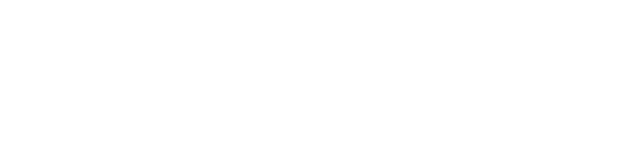
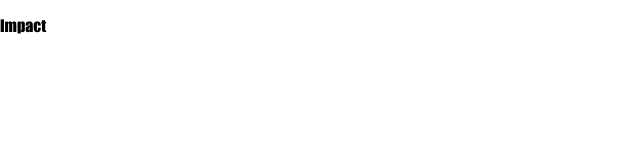
Before and after one commit to electrovoyage/exapunks-online-demo, a plain HTML site: page index.html in a window 1280 px wide. Shown: the full height of the page, 0-640 px from the left. Drawn offline with Linux system fonts and the light colour scheme; a web font is replaced by a local one.

Commit message:
will this work

```diff
--- a/scripts/resolution_forcer.js
+++ b/scripts/resolution_forcer.js
@@ -1,6 +1,7 @@
 function ForceResolution() {
     //console.log(window.outerWidth, window.outerHeight)
-    if (!(window.outerWidth < 1858 && window.outerHeight < 1080)) {
+
+    if (window.outerWidth > window.outerHeight < 1080) {
         const content = document.querySelector('.main');
         content.style.display = 'inherit'
     }
--- a/styles/index.css
+++ b/styles/index.css
@@ -8,5 +8,5 @@
 }
 
 .main {
-    background-image: url('https://electrovoyage.github.io/exapunks-online-demo/textures/desktop/background.png')
+    background-image: image('https://electrovoyage.github.io/exapunks-online-demo/textures/desktop/background.png');
 }
```
